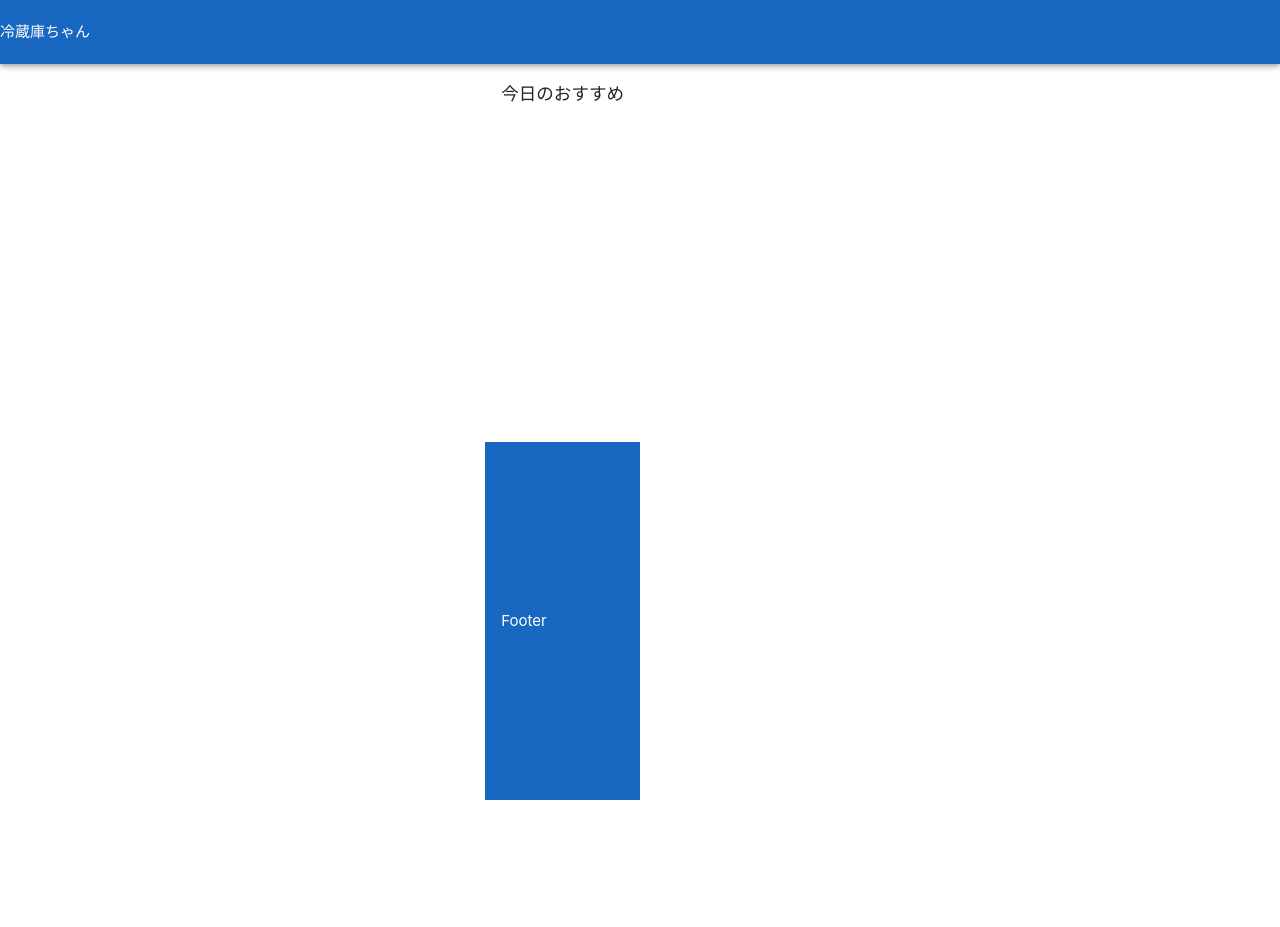
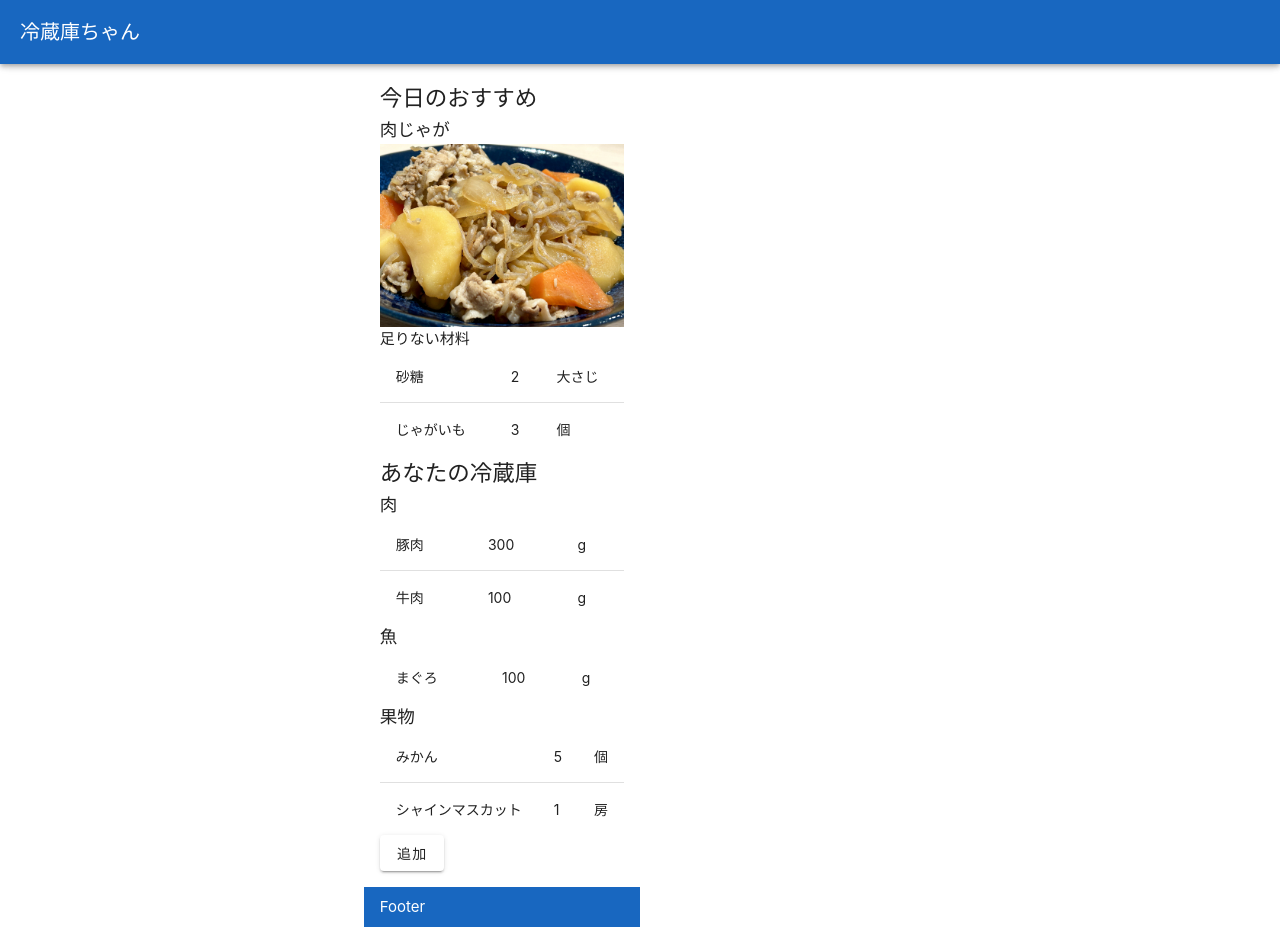
Before and after one commit to yusei27/fridge-system, a Vue app: page /Main in a window 1280 px wide. Before the commit the page ends 800 px from the top, so only its background shows below. Built offline with nearby package versions, Linux system fonts and the light colour scheme.

Commit message:
メイン画面、ログイン画面作成

```diff
--- a/src/App.vue
+++ b/src/App.vue
@@ -2,13 +2,20 @@
 import { RouterLink, RouterView } from 'vue-router'
 import HelloWorld from './components/HelloWorld.vue'
 import Login from './views/Login/LoginView.vue'
+
+const LoginViewFlag: boolean = false;
 </script>
 
 <template>
   <v-app>
     <!-- ヘッダーここから-->
     <v-app-bar color="primary">
-      冷蔵庫ちゃん
+      <v-app-bar-title>冷蔵庫ちゃん</v-app-bar-title>
+      <template v-slot:append v-if="LoginViewFlag">
+        <v-btn class="app-bar-button">買い物リスト</v-btn>
+        <v-btn class="app-bar-button">レシピ一覧</v-btn>
+        <v-btn class="app-bar-button">アカウント</v-btn>
+      </template>
     </v-app-bar>
     <!-- ヘッダーここまで-->
     <v-main>
@@ -21,4 +28,10 @@ import Login from './views/Login/LoginView.vue'
 </template>
 
 <style scoped>
+.app-bar-button{
+  color: #fff;
+  background: #eb6100;
+  font-weight: 2000;
+  margin: 3px;
+}
 </style>
--- a/src/router/index.ts
+++ b/src/router/index.ts
@@ -14,15 +14,6 @@ const routeSetting: RouteRecordRaw[] = [
     name: 'Main',
     component: MainView
   },
-  {
-    path: '/about',
-    name: 'about',
-    // route level code-splitting
-    // this generates a separate chunk (About.[hash].js) for this route
-    // which is lazy-loaded when the route is visited.
-    component: () => import('../views/AboutView.vue')
-  },
-
 ];
 
 const router = createRouter({
--- a/src/views/Login/LoginView.vue
+++ b/src/views/Login/LoginView.vue
@@ -14,3 +14,7 @@
         </v-card>
     </v-container>
 </template>
+
+<script setup lang="ts">
+    const LoginViewFlag = false;
+</script>
--- a/src/views/main/MainView.vue
+++ b/src/views/main/MainView.vue
@@ -1,5 +1,106 @@
 <template>
     <v-container>
-        <h3>今日のおすすめ</h3>
+        <h2>今日のおすすめ</h2>
+        <h3>肉じゃが</h3>
+        <v-img src="/src/assets/images/29029806_s.jpg"></v-img>
+        <h4>足りない材料</h4>
+        <v-data-table
+            :headers="headers"
+            :items="ingredientsListInit"
+        >
+        <template #headers></template><!-- v-data-tabeeのヘッダーを削除-->
+            <template #bottom></template><!-- v-data-tabeeのフッターを削除-->
+        </v-data-table>
+
+        <h2>あなたの冷蔵庫</h2>
+        <h3>肉</h3>
+        <v-data-table
+            :headers="headers_Fridge"
+            :items="meatsFridgeList"
+        >
+        <template #headers></template><!-- v-data-tabeeのヘッダーを削除-->
+        <template #bottom></template><!-- v-data-tabeeのフッターを削除-->
+        </v-data-table>
+        <h3>魚</h3>
+        <v-data-table
+            :headers="headers_Fridge"
+            :items="fishFridgeList"
+        >
+        <template #headers></template><!-- v-data-tabeeのヘッダーを削除-->
+        <template #bottom></template><!-- v-data-tabeeのフッターを削除-->
+        </v-data-table>
+        <h3>果物</h3>
+        <v-data-table
+            :headers="headers_Fridge"
+            :items="fruitFridgeList"
+        >
+        <template #headers></template><!-- v-data-tabeeのヘッダーを削除-->
+        <template #bottom></template><!-- v-data-tabeeのフッターを削除-->
+        </v-data-table>
+
+        <v-btn>追加</v-btn>
+
     </v-container>
 </template>
+
+
+<script setup lang="ts">
+
+    import type { VDataTable } from 'vuetify/components';
+    type VDataTableHeader = VDataTable["headers"];
+
+    const headers: VDataTableHeader = [
+        {key: "name"},
+        {key: "amount"},
+        {key: "unit"}
+
+    ]
+    //今日のおすすめ関連
+    interface ingredients{
+        id: number,
+        name: string,
+        amount: number,
+        unit: string
+    };
+    const headers_Fridge: VDataTableHeader = [
+        {key: "name"},
+        {key: "amount"},
+        {key: "unit"}
+    ]
+    const ingredientsListInit: ingredients[] = [
+        {id:1, name:"砂糖", amount:2, unit:"大さじ"},
+        {id:2, name:"じゃがいも", amount:3, unit:"個"},
+
+    ]
+    //あなたの冷蔵庫関連
+    interface ingredientsFridge{
+        id: number,
+        name: string,
+        amount: number,
+        unit: string,
+        kind: string
+    }
+
+    const ingredientsListFridgeInit: ingredientsFridge[] = [
+        {id:3, name:"豚肉", amount:300, unit:"g", kind:"肉"},
+        {id:4, name:"牛肉", amount:100, unit:"g", kind:"肉"},
+        {id:5, name:"まぐろ", amount:100, unit:"g", kind:"魚"},
+        {id:6, name:"みかん", amount:5, unit:"個", kind:"果物"},
+        {id:7, name:"シャインマスカット", amount: 1, unit:"房", kind:"果物"},
+    ]
+    const meatsFridgeList: ingredientsFridge[] = [];
+    const fishFridgeList: ingredientsFridge[] = [];
+    const fruitFridgeList: ingredientsFridge[] = [];
+    for (let ingredient of ingredientsListFridgeInit){
+        if (ingredient["kind"] === "肉"){
+            meatsFridgeList.push(ingredient);
+        }else if (ingredient["kind"] === "魚"){
+            fishFridgeList.push(ingredient);
+        }else if(ingredient["kind"] === "果物"){
+            fruitFridgeList.push(ingredient);
+        }
+    };
+    console.log(meatsFridgeList);
+    console.log(fishFridgeList);
+    console.log(fruitFridgeList);
+</script>
```
Also changed, not shown: src/stores/loginuser.ts (added, +16 -0 lines).
